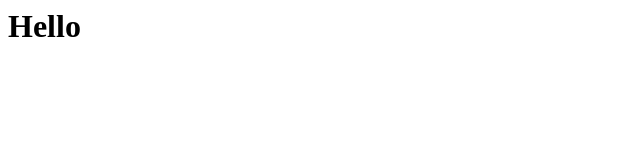
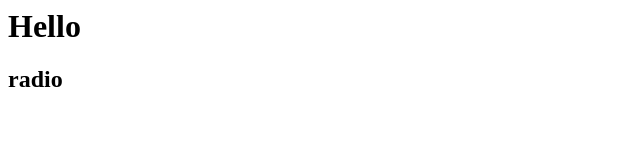
Before and after one commit to radiogurtok26/-, a plain HTML site: page index.html in a window 1280 px wide. Shown: the full height of the page, 0-640 px from the left. Drawn offline with Linux system fonts and the light colour scheme.

Commit message:
Update index.html

```diff
--- a/index.html
+++ b/index.html
@@ -1 +1,2 @@
 <h1> Hello </h1>
+<h2> radio</h2>
```
